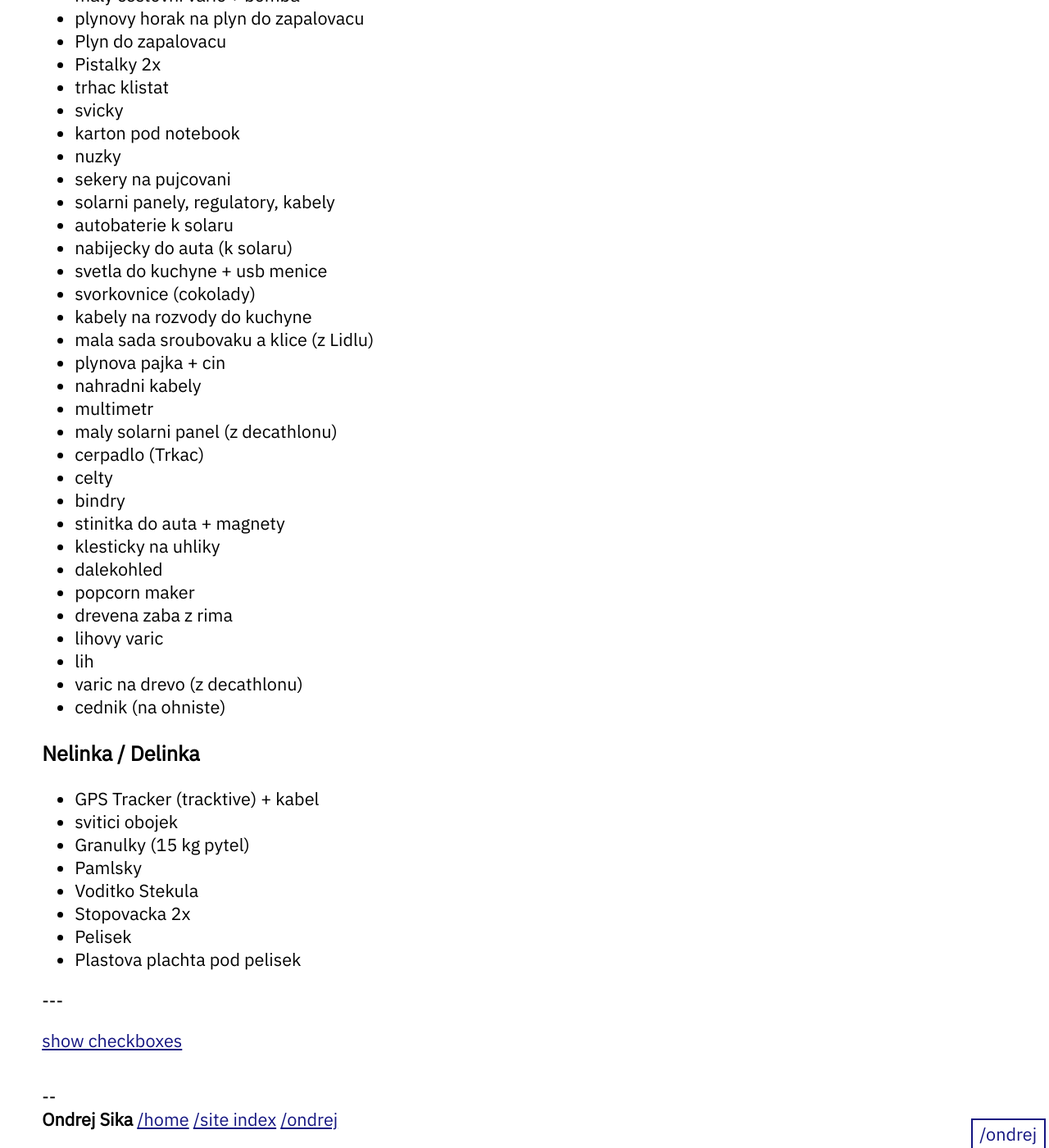
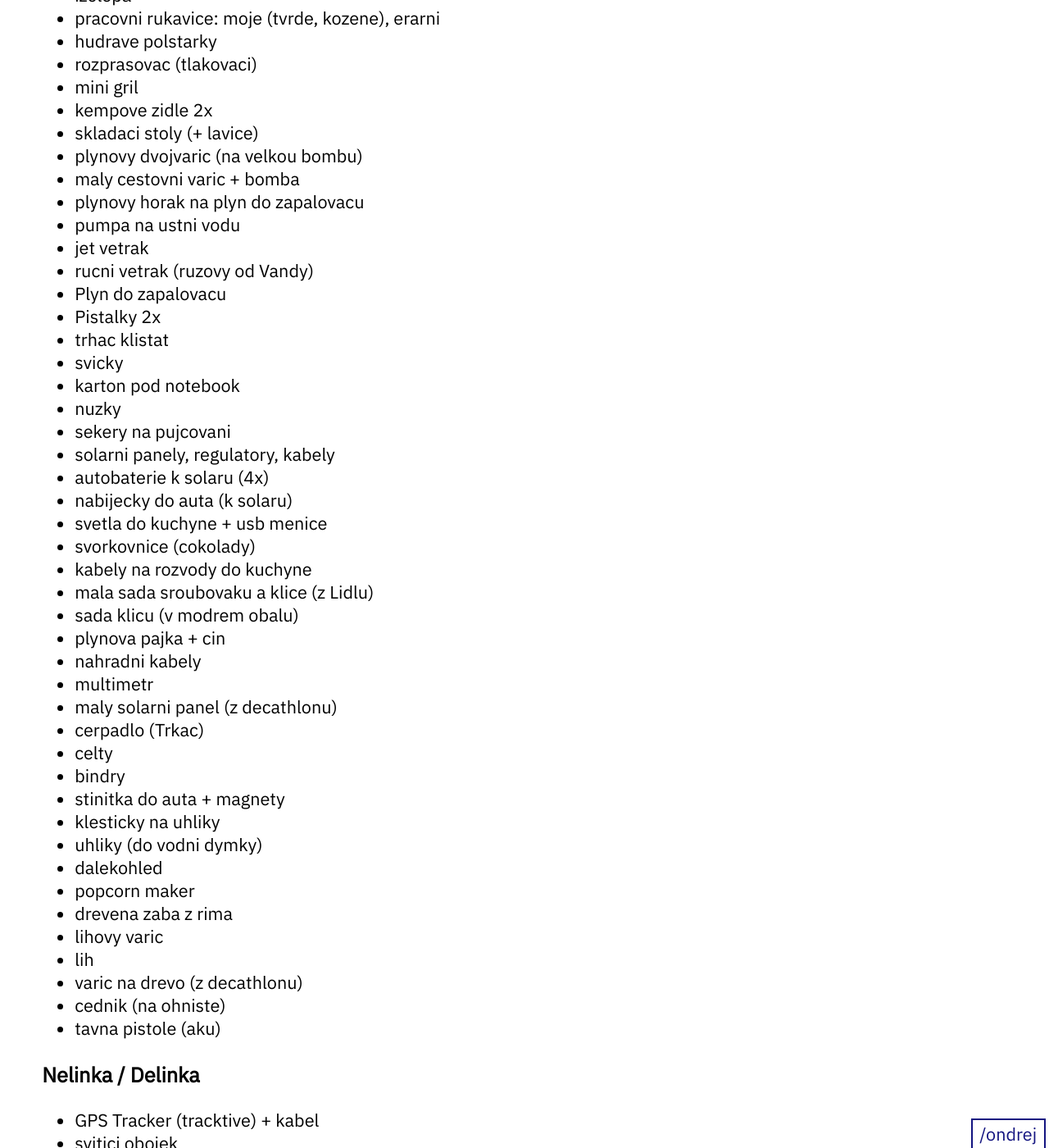
Before and after one commit to ondrejsika/ondrejsika.com, a Jekyll site: the page built from ondrej/checklists/tabor.md, in a window 1280 px wide and 1400 px high, scrolled down 3811 px. Shown: the whole window at 82% size. Built offline with Jekyll 4.4.1, drawn with Linux system fonts in a browser that asks for light colours; some of the changed text lies outside the part shown.

Commit message:
feat(ondrej/checklists/tabor): Add new items after Tabor 2025

```diff
--- a/ondrej/checklists/tabor.md
+++ b/ondrej/checklists/tabor.md
@@ -47,6 +49,7 @@
 - podlozky na psani
 - tricka - 5x
 - kanady, sandale, sportovni
+- boty na behani
 - Mikina
 - nepromokava bunda
 - maskacova bunda (latrobunda)
@@ -137,6 +145,9 @@
 - plynovy dvojvaric (na velkou bombu)
 - maly cestovni varic + bomba
 - plynovy horak na plyn do zapalovacu
+- pumpa na ustni vodu
+- jet vetrak
+- rucni vetrak (ruzovy od Vandy)
 - Plyn do zapalovacu
 - Pistalky 2x
 - trhac klistat
@@ -145,12 +156,13 @@
 - nuzky
 - sekery na pujcovani
 - solarni panely, regulatory, kabely
-- autobaterie k solaru
+- autobaterie k solaru (4x)
 - nabijecky do auta (k solaru)
 - svetla do kuchyne + usb menice
 - svorkovnice (cokolady)
 - kabely na rozvody do kuchyne
 - mala sada sroubovaku a klice (z Lidlu)
+- sada klicu (v modrem obalu)
 - plynova pajka + cin
 - nahradni kabely
 - multimetr
@@ -160,6 +172,7 @@
 - bindry
 - stinitka do auta + magnety
 - klesticky na uhliky
+- uhliky (do vodni dymky)
 - dalekohled
 - popcorn maker
 - drevena zaba z rima
@@ -167,6 +180,7 @@
 - lih
 - varic na drevo (z decathlonu)
 - cednik (na ohniste)
+- tavna pistole (aku)
 
 ### Nelinka / Delinka
 
@@ -178,3 +192,4 @@
 - Stopovacka 2x
 - Pelisek
 - Plastova plachta pod pelisek
+- Dumisek (od Vlasty)
```
Also changed, not shown: other parts of ondrej/checklists/tabor.md (+7 -0 lines).
